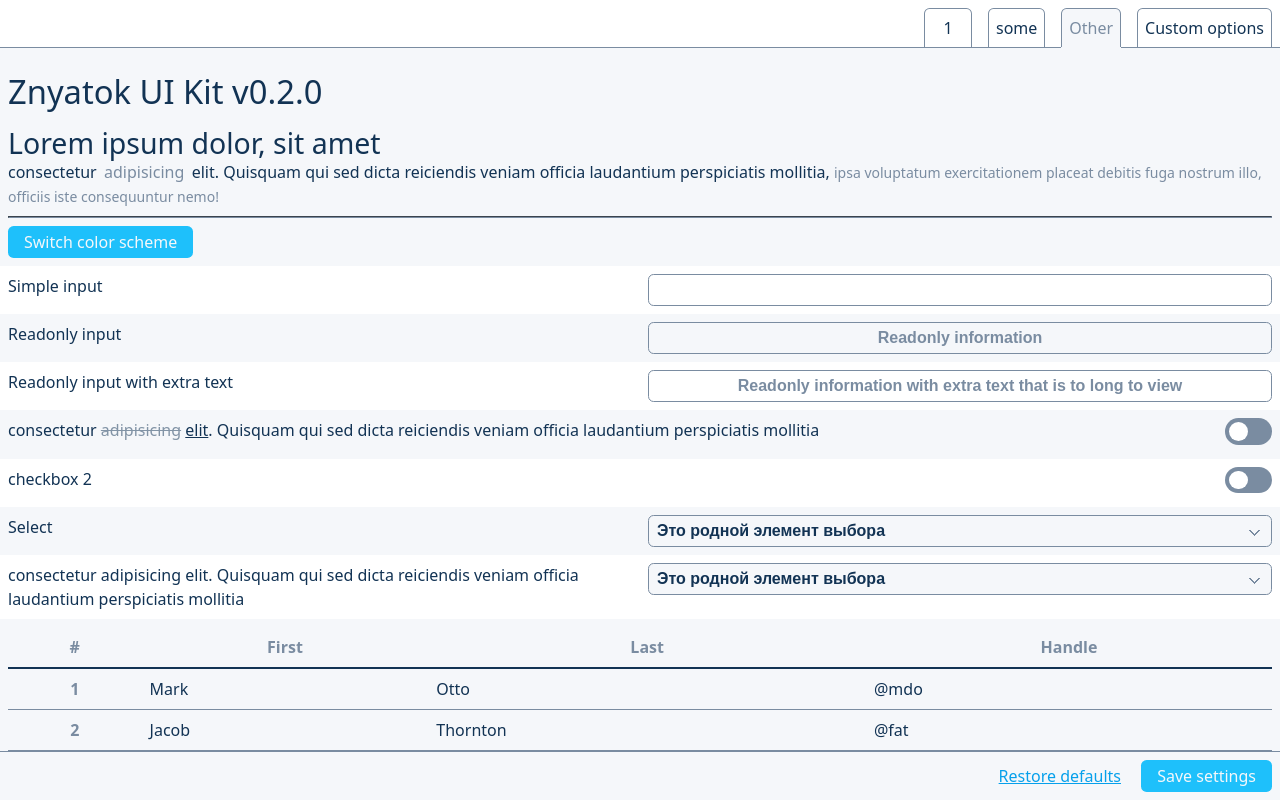
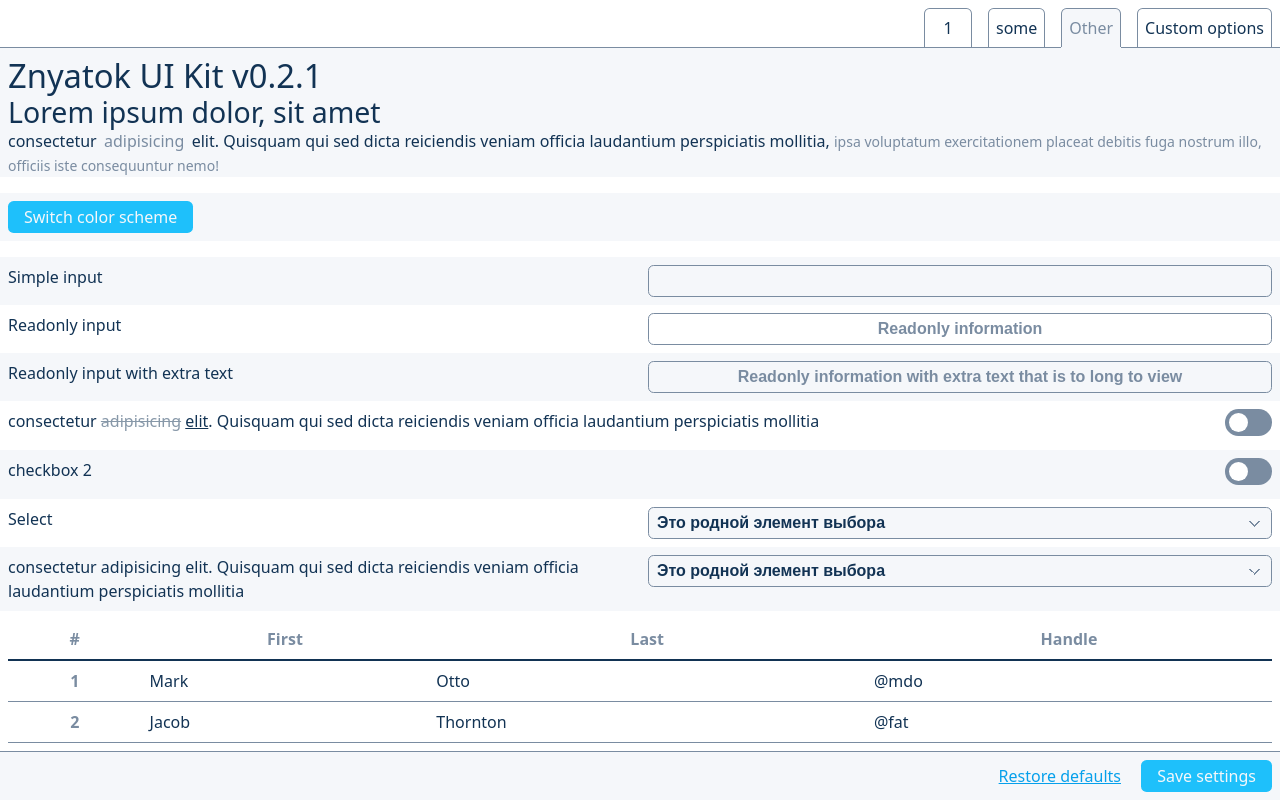
Before and after one commit to Pratnomenis/zuik, a website: page index.html in a window 1280 px wide. Drawn offline with Linux system fonts and the light colour scheme.

Commit message:
added grouping

```diff
--- a/index.html
+++ b/index.html
@@ -24,21 +24,26 @@
         </div>
     </header>
     <main class="zuik zuik__main">
-        <section class="zuik-row">
+        <section class="zuik-group">
             <div class="zuik-col-12">
-                <h2>Znyatok UI Kit v0.2.0</h2>
+                <h2>Znyatok UI Kit v0.2.1</h2>
                 <h3>Lorem ipsum dolor, sit amet</h3>
                 <p>consectetur <mark>adipisicing</mark> elit. Quisquam qui sed dicta reiciendis veniam officia
                     laudantium perspiciatis mollitia, <small> ipsa voluptatum exercitationem placeat debitis fuga
                         nostrum illo,
                         officiis iste consequuntur nemo!</small></p>
-                <hr>
             </div>
+        </section>
 
+        <section class="zuik-group">
+            <section class="zuik-row">
                 <div class="zuik-col">
                     <button class="zuik-button js-switch-color-scheme">Switch color scheme</button>
                 </div>
             </section>
+        </section>
+
+        <section class="zuik-group">
             <section class="zuik-row">
                 <div class="zuik-col">
                     <p>Simple input</p>
@@ -151,7 +156,8 @@
             </section>
             <section class="zuik-row">
                 <div class="zuik-col">
-                <p class="zuik-p">Range consectetur adipisicing elit. Quisquam qui sed dicta reiciendis veniam officia
+                    <p class="zuik-p">Range consectetur adipisicing elit. Quisquam qui sed dicta reiciendis veniam
+                        officia
                         laudantium perspiciatis mollitia</p>
                 </div>
                 <div class="zuik-col">
@@ -230,6 +236,8 @@
                     <button class="zuik-button">Main</button>
                 </div>
             </section>
+        </section>
+
     </main>
     <footer class="zuik zuik__footer">
         <div class="zuik-row">
--- a/package.json
+++ b/package.json
@@ -1,7 +1,7 @@
 {
   "name": "zuik",
   "description": "UI kit for znyatok",
-  "version": "0.2.0",
+  "version": "0.2.1",
   "scripts": {
     "dist": "sass --style=compressed source/index.scss dist/zuik.min.css",
     "watch": "live-server --browser='Google Chrome' --watch=dist & sass --watch source/index.scss:dist/zuik.min.css"
--- a/source/_grid.scss
+++ b/source/_grid.scss
@@ -11,6 +11,16 @@
     padding-left: .5em;
     padding-right: .5em;
     width: 100%;
+
+    &-group {
+        box-shadow: 0 0 0 .5em var(--zuik-color-bg-second);
+        margin: 0 -.5em;
+        padding: .5em;
+
+        &:last-of-type {
+            padding-bottom: 0;
+        }
+    }
 
     &-row {
         background-color: var(--zuik-color-bg-main);
@@ -40,7 +50,7 @@
     &-col {
         flex: 1 0 0%;
 
-        &>*:first-of-type{
+        &>*:first-of-type {
             margin-left: 0;
         }
 
@@ -53,7 +63,7 @@
             &-#{$i} {
                 @include make-col($i, 12);
 
-                &>*:first-of-type{
+                &>*:first-of-type {
                     margin-left: 0;
                 }
 
--- a/source/_helpers.scss
+++ b/source/_helpers.scss
@@ -15,6 +15,11 @@
     justify-content: space-between !important;
 }
 
+.flex-align-center {
+    display: flex !important;
+    align-items: center;
+}
+
 .bgc-transparent {
     background-color: transparent !important;
 }
--- a/source/_typography.scss
+++ b/source/_typography.scss
@@ -2,7 +2,7 @@
     font-weight: 500;
     line-height: 1.2;
     margin-bottom: 0.5em;
-    margin-top: 0.5em;
+    margin-top: 0;
     user-select: text;
 }
 
```
Also changed, not shown: README.md, dist/zuik.min.css. Lines whose indentation alone changed are shown as unchanged.
